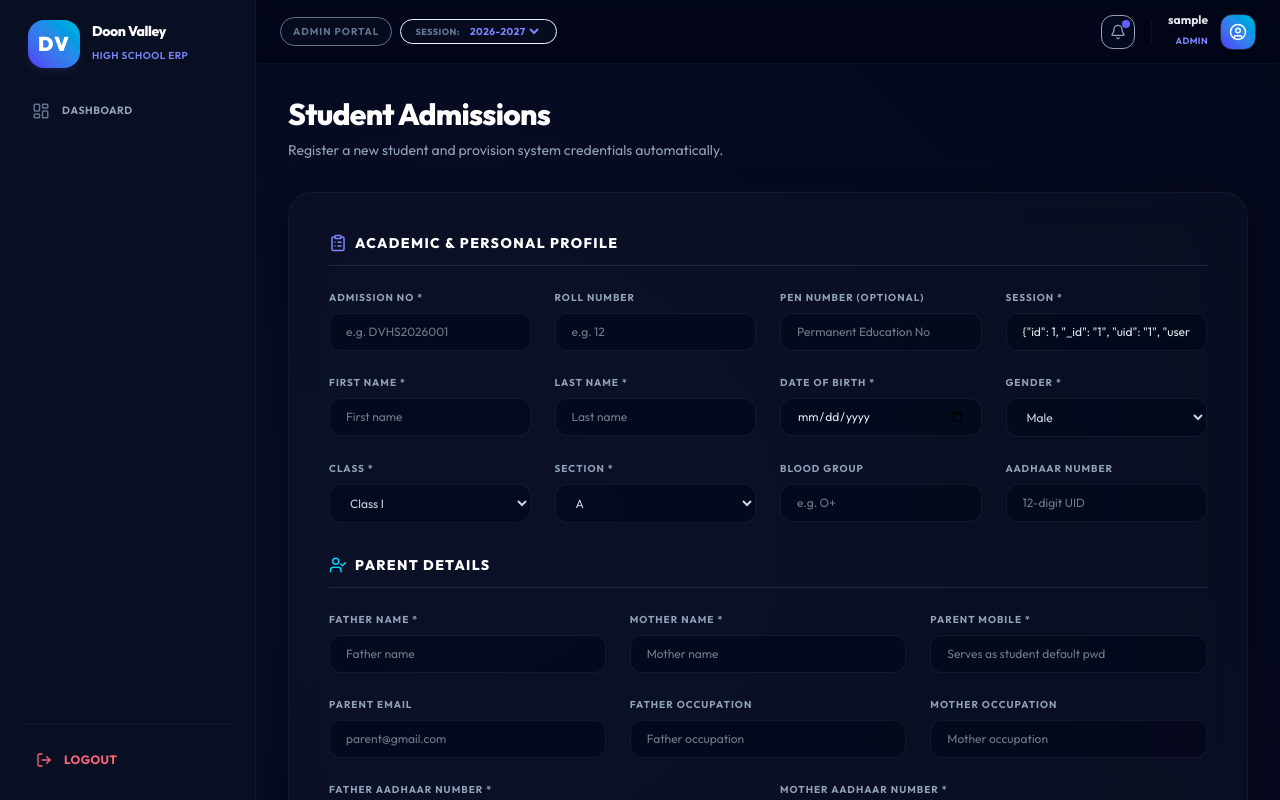
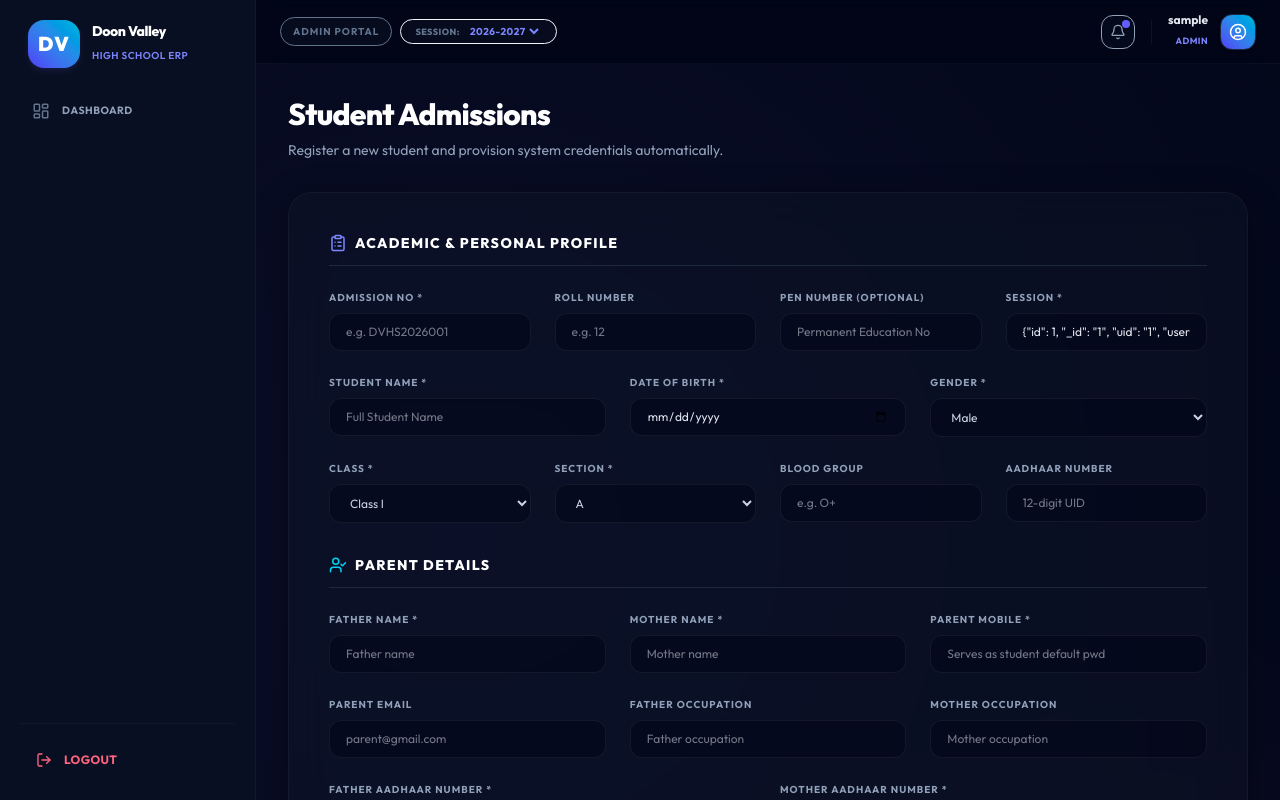
Before and after one commit to websiteh063-hue/doon-valley-erp, a React (Vite) app in the folder client/: page /admissions in a window 1280 px wide. Shown: the top 800 px of the page. Built offline with nearby package versions, Linux system fonts and the light colour scheme; sample sign-in values are in the browser's storage.

Commit message:
feat: consolidate student name input and remove first/last name separation

```diff
--- a/client/src/pages/Admissions.jsx
+++ b/client/src/pages/Admissions.jsx
@@ -225,28 +225,16 @@ export default function Admissions() {
             </div>
           </div>
 
-          <div className="grid grid-cols-1 md:grid-cols-4 gap-6">
+          <div className="grid grid-cols-1 md:grid-cols-3 gap-6">
             <div>
-              <label className={labelClass}>First Name *</label>
+              <label className={labelClass}>Student Name *</label>
               <input
                 type="text"
                 required
                 name="firstName"
-                placeholder="First name"
+                placeholder="Full Student Name"
                 className="w-full premium-input py-2.5 px-4 text-slate-200 focus:outline-none text-xs"
                 value={formData.firstName}
-                onChange={handleChange}
-              />
-            </div>
-            <div>
-              <label className={labelClass}>Last Name *</label>
-              <input
-                type="text"
-                required
-                name="lastName"
-                placeholder="Last name"
-                className="w-full premium-input py-2.5 px-4 text-slate-200 focus:outline-none text-xs"
-                value={formData.lastName}
                 onChange={handleChange}
               />
             </div>
@@ -264,6 +252,7 @@ export default function Admissions() {
             <div>
               <label className={labelClass}>Gender *</label>
               <select
+                required
                 name="gender"
                 className="w-full premium-input py-2.5 px-4 text-slate-300 focus:outline-none text-xs cursor-pointer"
                 value={formData.gender}
--- a/client/src/pages/Attendance.jsx
+++ b/client/src/pages/Attendance.jsx
@@ -46,7 +46,7 @@ export default function Attendance() {
       setStudents(
         list.map((s) => ({
           _id: s._id,
-          name: `${s.firstName} ${s.lastName}`,
+          name: s.firstName,
           admissionNo: s.admissionNo,
           rollNo: s.rollNo,
           attendance: 'Present'
--- a/client/src/pages/CollectFees.jsx
+++ b/client/src/pages/CollectFees.jsx
@@ -49,7 +49,7 @@ export default function CollectFees() {
       if (keyword) {
         const term = keyword.toLowerCase();
         list = list.filter((s) => {
-          const fullName = `${s.firstName} ${s.lastName}`.toLowerCase();
+          const fullName = s.firstName.toLowerCase();
           const admNo = s.admissionNo.toLowerCase();
           const mob = s.parent?.mobile || '';
           return fullName.includes(term) || admNo.includes(term) || mob.includes(term);
@@ -261,7 +261,7 @@ export default function CollectFees() {
                       <td className="py-4.5 px-6 text-slate-400 font-semibold">{s.rollNo || '-'}</td>
                       <td className="py-4.5 px-6 font-bold text-slate-200 flex items-center gap-2">
                         <User size={14} className="text-slate-500" />
-                        {s.firstName} {s.lastName}
+                        {s.firstName}
                       </td>
                       <td className="py-4.5 px-6 text-slate-400">{s.class} - {s.section}</td>
                       <td className="py-4.5 px-6 text-slate-450 font-mono">{s.parent?.mobile || '-'}</td>
@@ -310,7 +310,7 @@ export default function CollectFees() {
                     <User size={32} />
                   </div>
                   <div>
-                    <h2 className="text-xl font-extrabold text-white">{paymentStudent.firstName} {paymentStudent.lastName}</h2>
+                    <h2 className="text-xl font-extrabold text-white">{paymentStudent.firstName}</h2>
                     <span className="badge-indigo font-bold px-2 py-0.5 rounded text-[8px] uppercase tracking-wide">
                       {paymentStudent.class} - {paymentStudent.section}
                     </span>
@@ -362,7 +362,7 @@ export default function CollectFees() {
                       <tr className="bg-indigo-900/10 hover:bg-indigo-900/20 transition-all font-semibold">
                         <td className="py-4 px-6 text-slate-200 flex items-center gap-1.5">
                           <CheckCircle size={12} className="text-indigo-400" />
-                          {paymentStudent.firstName} {paymentStudent.lastName} (Self)
+                          {paymentStudent.firstName} (Self)
                         </td>
                         <td className="py-4 px-6 font-mono text-indigo-400">{paymentStudent.admissionNo}</td>
                         <td className="py-4 px-6 uppercase text-slate-350">{paymentStudent.class} ({paymentStudent.section})</td>
@@ -383,7 +383,7 @@ export default function CollectFees() {
                                 onClick={() => handleSiblingLinkClick(sib.admissionNo)}
                                 className="hover:underline hover:text-indigo-300 text-left transition-all cursor-pointer font-bold"
                               >
-                                {sib.firstName} {sib.lastName}
+                                {sib.firstName}
                               </button>
                             </td>
                             <td className="py-3.5 px-6 font-mono text-slate-450">{sib.admissionNo}</td>
@@ -457,10 +457,10 @@ export default function CollectFees() {
               Collect Sibling Fee
             </h3>
 
-            <div className="space-y-2 border-b border-slate-850 pb-4 text-xs">
+            <div className="space-y-2 border-b border-slate-855 pb-4 text-xs">
               <div className="flex justify-between">
                 <span className="text-slate-500 font-bold uppercase">Collecting for:</span>
-                <span className="text-slate-200 font-bold">{paymentStudent.firstName} {paymentStudent.lastName}</span>
+                <span className="text-slate-200 font-bold">{paymentStudent.firstName}</span>
               </div>
               <div className="flex justify-between">
                 <span className="text-slate-500 font-bold uppercase">Pending Balance:</span>
--- a/client/src/pages/Students.jsx
+++ b/client/src/pages/Students.jsx
@@ -93,7 +93,7 @@ export default function Students() {
       const term = keyword.toLowerCase();
 
       const matched = list.filter((s) => {
-        const fullName = `${s.firstName} ${s.lastName}`.toLowerCase();
+        const fullName = s.firstName.toLowerCase();
         const admNo = s.admissionNo.toLowerCase();
         const fatherName = s.parent?.fatherName?.toLowerCase() || '';
         const mobile = s.parent?.mobile || '';
@@ -436,7 +436,7 @@ export default function Students() {
                   <td className="py-4.5 px-6 text-slate-455 font-mono">{s.rollNo || '-'}</td>
                   <td className="py-4.5 px-6 font-bold text-slate-200 flex items-center gap-2">
                     <User size={14} className="text-slate-500" />
-                    {s.firstName} {s.lastName}
+                    {s.firstName}
                   </td>
                   <td className="py-4.5 px-6 text-slate-400">{s.class} - {s.section}</td>
                   <td className="py-4.5 px-6 text-slate-400">{s.parent?.fatherName || '-'}</td>
@@ -480,7 +480,7 @@ export default function Students() {
                 <User size={32} />
               </div>
               <div>
-                <h3 className="text-xl font-extrabold text-white leading-tight">{viewingStudent.firstName} {viewingStudent.lastName}</h3>
+                <h3 className="text-xl font-extrabold text-white leading-tight">{viewingStudent.firstName}</h3>
                 <span className="badge-indigo mt-1 text-[8px] font-bold tracking-widest uppercase px-2 py-0.5 rounded">
                   {viewingStudent.class} - {viewingStudent.section}
                 </span>
@@ -497,7 +497,7 @@ export default function Students() {
                 <div className="grid grid-cols-2 sm:grid-cols-5 gap-4 p-4.5 bg-slate-900/40 border border-slate-850 rounded-2xl">
                   <div>
                     <span className="text-[9px] text-slate-500 font-extrabold uppercase">Full Name</span>
-                    <p className="text-xs font-bold text-slate-200">{viewingStudent.firstName} {viewingStudent.lastName}</p>
+                    <p className="text-xs font-bold text-slate-200">{viewingStudent.firstName}</p>
                   </div>
                   <div>
                     <span className="text-[9px] text-slate-500 font-extrabold uppercase">Adm No</span>
@@ -600,7 +600,7 @@ export default function Students() {
                         <tbody className="divide-y divide-slate-850/50">
                           {siblings.map((sib) => (
                             <tr key={sib._id} className="hover:bg-slate-900/20">
-                              <td className="py-2.5 px-4 font-bold text-slate-200">{sib.firstName} {sib.lastName}</td>
+                              <td className="py-2.5 px-4 font-bold text-slate-200">{sib.firstName}</td>
                               <td className="py-2.5 px-4 font-mono text-indigo-400">{sib.admissionNo}</td>
                               <td className="py-2.5 px-4 font-semibold text-slate-355">{sib.class} - {sib.section}</td>
                               <td className="py-2.5 px-4 font-mono text-slate-450">{sib.currentSession}</td>
@@ -634,9 +634,8 @@ export default function Students() {
               Edit Student Details ({editFormData.firstName})
             </h3>
 
-            <div className="grid grid-cols-2 gap-4">
             <div>
-                <label className={labelClass}>First Name</label>
+              <label className={labelClass}>Student Name</label>
               <input
                 type="text"
                 required
@@ -645,18 +644,6 @@ export default function Students() {
                 value={editFormData.firstName}
                 onChange={handleEditChange}
               />
-              </div>
-              <div>
-                <label className={labelClass}>Last Name</label>
-                <input
-                  type="text"
-                  required
-                  name="lastName"
-                  className="w-full premium-input py-2.5 px-4 text-slate-200 focus:outline-none text-xs"
-                  value={editFormData.lastName}
-                  onChange={handleEditChange}
-                />
-              </div>
             </div>
 
             <div className="grid grid-cols-4 gap-4">
```
Also changed, not shown: 2 other files (tests, documents, lock files or other folders). Lines whose indentation alone changed are shown as unchanged.
